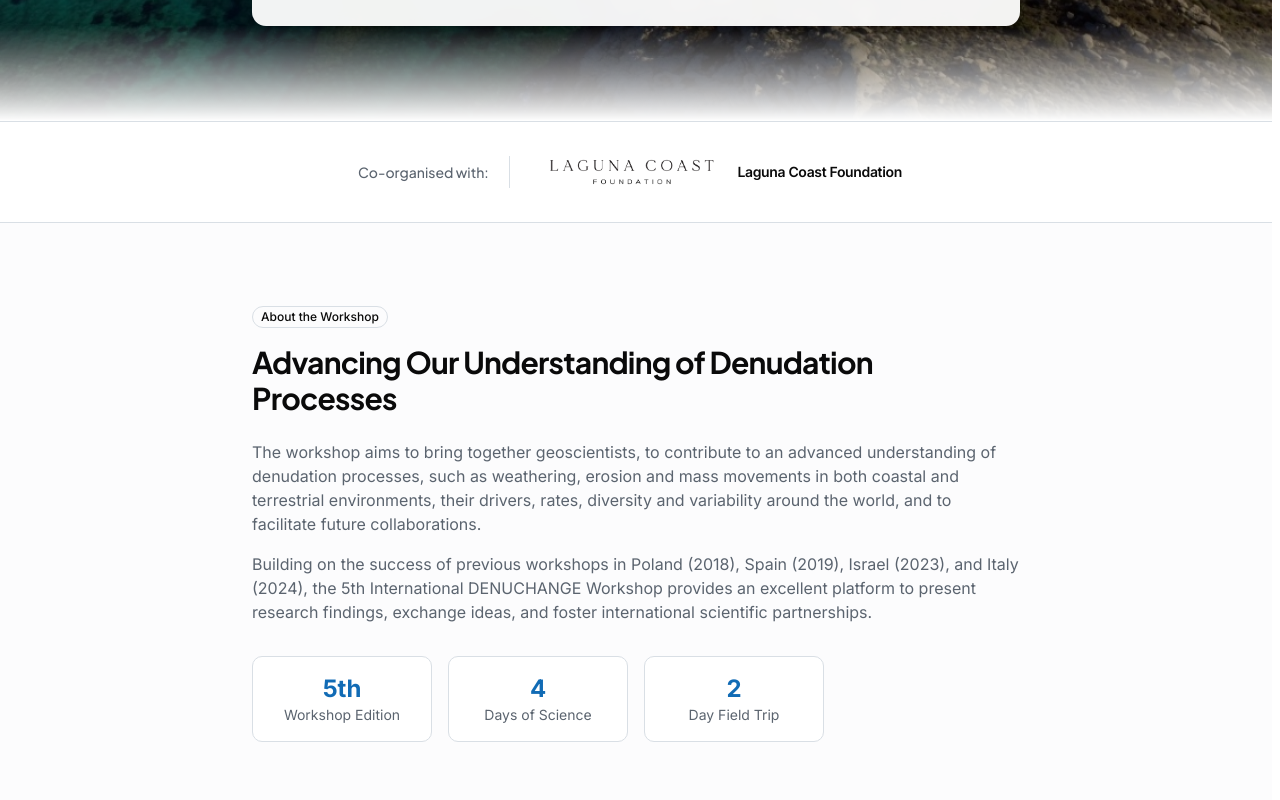
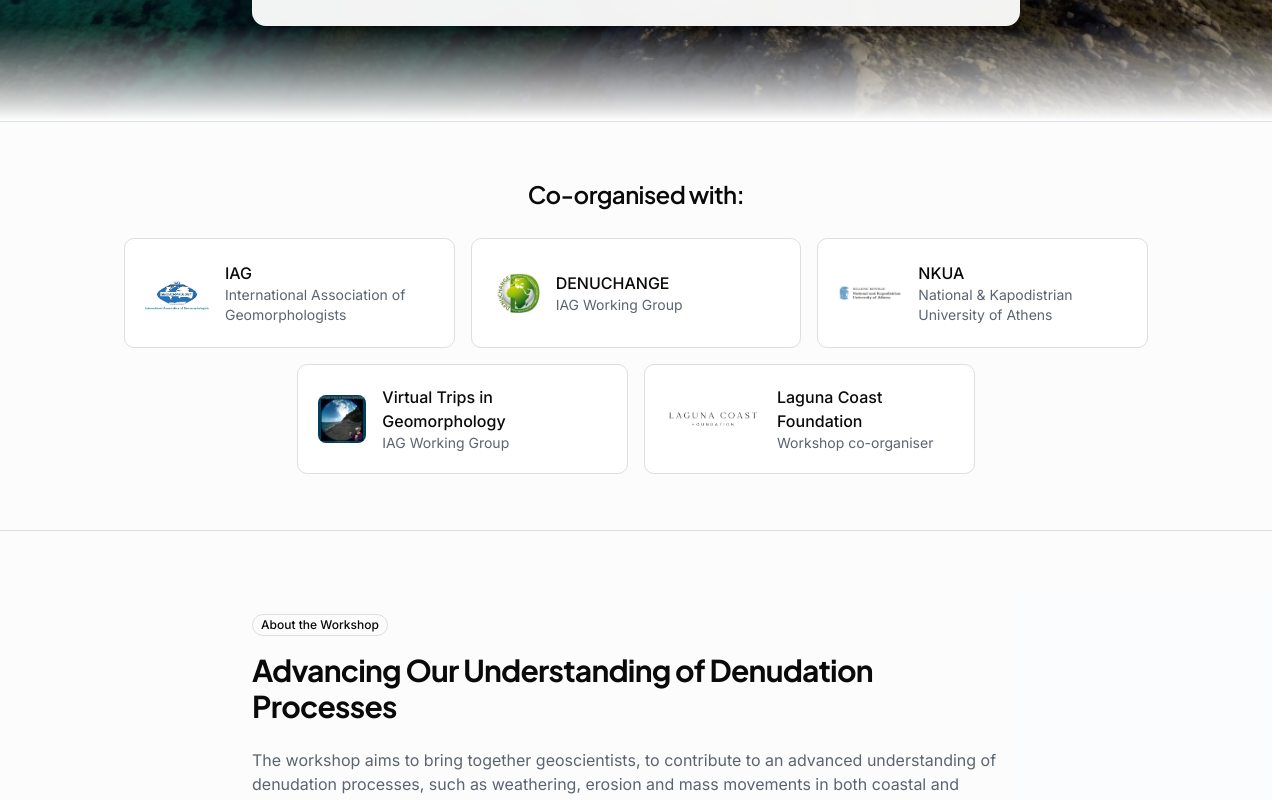
Before and after one commit to uoa-gr/denuchange, a React (Vite) app in the folder website/: page / in a window 1280 px wide. Shown: the part 680-1480 px from the top of the page. Built offline with nearby package versions, Linux system fonts and the light colour scheme; no server answers.

Commit message:
Move organisation cards before About

```diff
--- a/website/src/components/layout/Footer.tsx
+++ b/website/src/components/layout/Footer.tsx
@@ -1,100 +1,7 @@
-import { Separator } from "@/components/ui/separator"
-
 export function Footer() {
   return (
     <footer className="border-t bg-muted/30">
       <div className="container py-12">
-        {/* Organization Cards */}
-        <div className="grid auto-rows-fr grid-cols-1 md:grid-cols-6 gap-4 mb-8 max-w-4xl mx-auto">
-          <a
-            href="https://www.geomorph.org/"
-            target="_blank"
-            rel="noopener noreferrer"
-            className="flex items-center gap-3 p-4 rounded-lg border bg-background hover:bg-muted/50 transition-colors cursor-pointer md:col-span-2"
-          >
-            <img
-              src={`${import.meta.env.BASE_URL}images/logo-iag.jpg`}
-              alt="IAG"
-              className="h-10 w-10 object-contain flex-shrink-0"
-              loading="lazy"
-            />
-            <div className="text-left">
-              <p className="text-sm font-medium">IAG</p>
-              <p className="text-xs text-muted-foreground">International Association of Geomorphologists</p>
-            </div>
-          </a>
-          <a
-            href="https://www.geomorph.org/denuchange-working-group-4/"
-            target="_blank"
-            rel="noopener noreferrer"
-            className="flex items-center gap-3 p-4 rounded-lg border bg-background hover:bg-muted/50 transition-colors cursor-pointer md:col-span-2"
-          >
-            <img
-              src={`${import.meta.env.BASE_URL}images/logo-denuchange.jpg`}
-              alt="DENUCHANGE"
-              className="h-10 w-10 object-contain rounded-full flex-shrink-0"
-              loading="lazy"
-            />
-            <div className="text-left">
-              <p className="text-sm font-medium">DENUCHANGE</p>
-              <p className="text-xs text-muted-foreground">IAG Working Group</p>
-            </div>
-          </a>
-          <a
-            href="https://en.uoa.gr/"
-            target="_blank"
-            rel="noopener noreferrer"
-            className="flex items-center gap-3 p-4 rounded-lg border bg-background hover:bg-muted/50 transition-colors cursor-pointer md:col-span-2"
-          >
-            <img
-              src={`${import.meta.env.BASE_URL}images/logo-nkua.jpg`}
-              alt="NKUA"
-              className="h-10 w-10 object-contain flex-shrink-0"
-              loading="lazy"
-            />
-            <div className="text-left">
-              <p className="text-sm font-medium">NKUA</p>
-              <p className="text-xs text-muted-foreground">National & Kapodistrian University of Athens</p>
-            </div>
-          </a>
-          <a
-            href="https://www.geomorph.org/virtual-trips-in-geomorphology/"
-            target="_blank"
-            rel="noopener noreferrer"
-            className="flex items-center gap-3 p-4 rounded-lg border bg-background hover:bg-muted/50 transition-colors cursor-pointer md:col-span-2 md:col-start-2"
-          >
-            <img
-              src={`${import.meta.env.BASE_URL}images/virtual-trips-in-geomorphology.jpg`}
-              alt="Virtual Trips in Geomorphology"
-              className="h-10 w-10 rounded-md object-cover flex-shrink-0"
-              loading="lazy"
-            />
-            <div className="text-left">
-              <p className="text-sm font-medium">Virtual Trips in Geomorphology</p>
-              <p className="text-xs text-muted-foreground">IAG Working Group</p>
-            </div>
-          </a>
-          <a
-            href="https://lagunacoast.org/"
-            target="_blank"
-            rel="noopener noreferrer"
-            className="flex items-center gap-3 p-4 rounded-lg border bg-background hover:bg-muted/50 transition-colors cursor-pointer md:col-span-2"
-          >
-            <img
-              src={`${import.meta.env.BASE_URL}images/laguna-coast-foundation.png`}
-              alt="Laguna Coast Foundation"
-              className="h-10 w-24 object-contain flex-shrink-0"
-              loading="lazy"
-            />
-            <div className="text-left">
-              <p className="text-sm font-medium">Laguna Coast Foundation</p>
-              <p className="text-xs text-muted-foreground">Workshop co-organiser</p>
-            </div>
-          </a>
-        </div>
-
-        <Separator className="my-8" />
-
         {/* Copyright */}
         <div className="text-center text-sm text-muted-foreground">
           <p>© 2026 IAG DENUCHANGE Working Group</p>
--- a/website/src/components/sections/About.tsx
+++ b/website/src/components/sections/About.tsx
@@ -2,36 +2,107 @@ import { Badge } from "@/components/ui/badge"
 
 export function CoOrganiser() {
   return (
-    <section aria-labelledby="co-organiser-heading" className="border-y bg-background">
-      <div className="container py-6 sm:py-7">
-        <div className="mx-auto flex max-w-4xl flex-col items-center justify-center gap-3 sm:flex-row sm:gap-5">
+    <section aria-labelledby="co-organiser-heading" className="border-y bg-muted/30">
+      <div className="container py-12 sm:py-14">
+        <div className="mx-auto max-w-5xl">
           <h2
             id="co-organiser-heading"
-            className="text-sm font-medium text-muted-foreground"
+            className="mb-7 text-center text-xl font-semibold tracking-tight sm:text-2xl"
           >
             Co-organised with:
           </h2>
-          <span className="hidden h-8 w-px bg-border sm:block" aria-hidden="true" />
+
+          <div className="grid auto-rows-fr grid-cols-1 gap-4 md:grid-cols-6">
+            <a
+              href="https://www.geomorph.org/"
+              target="_blank"
+              rel="noopener noreferrer"
+              className="flex min-h-24 items-center gap-4 rounded-lg border bg-background p-5 transition-colors hover:bg-muted/50 md:col-span-2"
+            >
+              <img
+                src={`${import.meta.env.BASE_URL}images/logo-iag.jpg`}
+                alt="IAG"
+                className="h-12 w-16 flex-shrink-0 object-contain"
+                loading="lazy"
+              />
+              <div className="text-left">
+                <p className="font-medium">IAG</p>
+                <p className="text-sm text-muted-foreground">International Association of Geomorphologists</p>
+              </div>
+            </a>
+
+            <a
+              href="https://www.geomorph.org/denuchange-working-group-4/"
+              target="_blank"
+              rel="noopener noreferrer"
+              className="flex min-h-24 items-center gap-4 rounded-lg border bg-background p-5 transition-colors hover:bg-muted/50 md:col-span-2"
+            >
+              <img
+                src={`${import.meta.env.BASE_URL}images/logo-denuchange.jpg`}
+                alt="DENUCHANGE"
+                className="h-12 w-12 flex-shrink-0 rounded-full object-contain"
+                loading="lazy"
+              />
+              <div className="text-left">
+                <p className="font-medium">DENUCHANGE</p>
+                <p className="text-sm text-muted-foreground">IAG Working Group</p>
+              </div>
+            </a>
+
+            <a
+              href="https://en.uoa.gr/"
+              target="_blank"
+              rel="noopener noreferrer"
+              className="flex min-h-24 items-center gap-4 rounded-lg border bg-background p-5 transition-colors hover:bg-muted/50 md:col-span-2"
+            >
+              <img
+                src={`${import.meta.env.BASE_URL}images/logo-nkua.jpg`}
+                alt="NKUA"
+                className="h-12 w-16 flex-shrink-0 object-contain"
+                loading="lazy"
+              />
+              <div className="text-left">
+                <p className="font-medium">NKUA</p>
+                <p className="text-sm text-muted-foreground">National &amp; Kapodistrian University of Athens</p>
+              </div>
+            </a>
+
+            <a
+              href="https://www.geomorph.org/virtual-trips-in-geomorphology/"
+              target="_blank"
+              rel="noopener noreferrer"
+              className="flex min-h-24 items-center gap-4 rounded-lg border bg-background p-5 transition-colors hover:bg-muted/50 md:col-span-2 md:col-start-2"
+            >
+              <img
+                src={`${import.meta.env.BASE_URL}images/virtual-trips-in-geomorphology.jpg`}
+                alt="Virtual Trips in Geomorphology"
+                className="h-12 w-12 flex-shrink-0 rounded-md object-cover"
+                loading="lazy"
+              />
+              <div className="text-left">
+                <p className="font-medium">Virtual Trips in Geomorphology</p>
+                <p className="text-sm text-muted-foreground">IAG Working Group</p>
+              </div>
+            </a>
+
             <a
               href="https://lagunacoast.org/"
               target="_blank"
               rel="noopener noreferrer"
-            aria-label="Visit the Laguna Coast Foundation website"
-            className="inline-flex min-h-11 flex-col items-center gap-2 rounded-md px-3 py-1 transition-opacity hover:opacity-75 focus-visible:outline-none focus-visible:ring-2 focus-visible:ring-ring focus-visible:ring-offset-2 sm:flex-row sm:gap-4"
+              className="flex min-h-24 items-center gap-4 rounded-lg border bg-background p-5 transition-colors hover:bg-muted/50 md:col-span-2"
             >
               <img
                 src={`${import.meta.env.BASE_URL}images/laguna-coast-foundation.png`}
-              alt=""
-              aria-hidden="true"
-              className="h-8 w-auto sm:h-9"
-              width="1083"
-              height="217"
+                alt="Laguna Coast Foundation"
+                className="h-12 w-24 flex-shrink-0 object-contain"
                 loading="lazy"
               />
-            <span className="text-sm font-semibold tracking-tight text-foreground">
-              Laguna Coast Foundation
-            </span>
+              <div className="text-left">
+                <p className="font-medium">Laguna Coast Foundation</p>
+                <p className="text-sm text-muted-foreground">Workshop co-organiser</p>
+              </div>
             </a>
+          </div>
         </div>
       </div>
     </section>
```
Also changed, not shown: 2 other files (tests, documents, lock files or other folders). Lines whose indentation alone changed are shown as unchanged.
